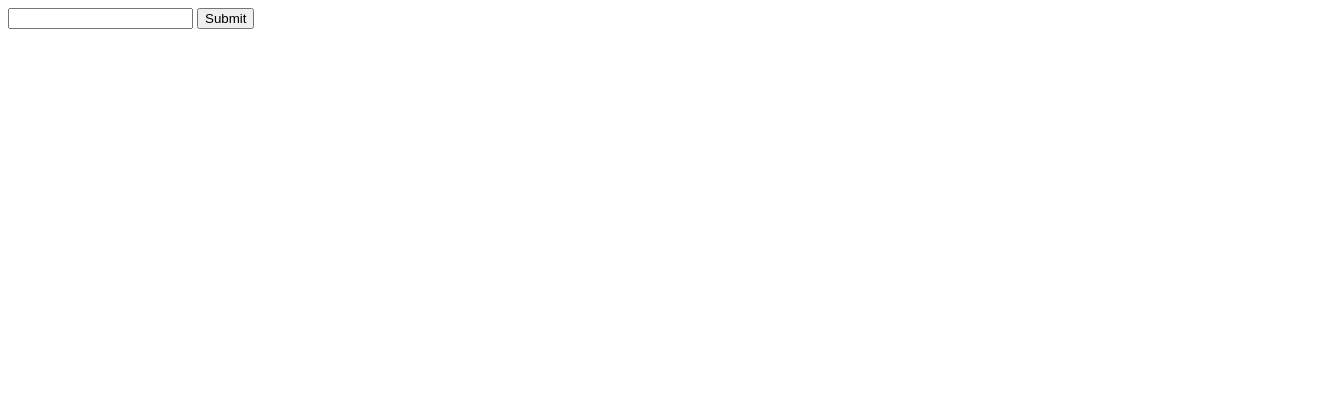
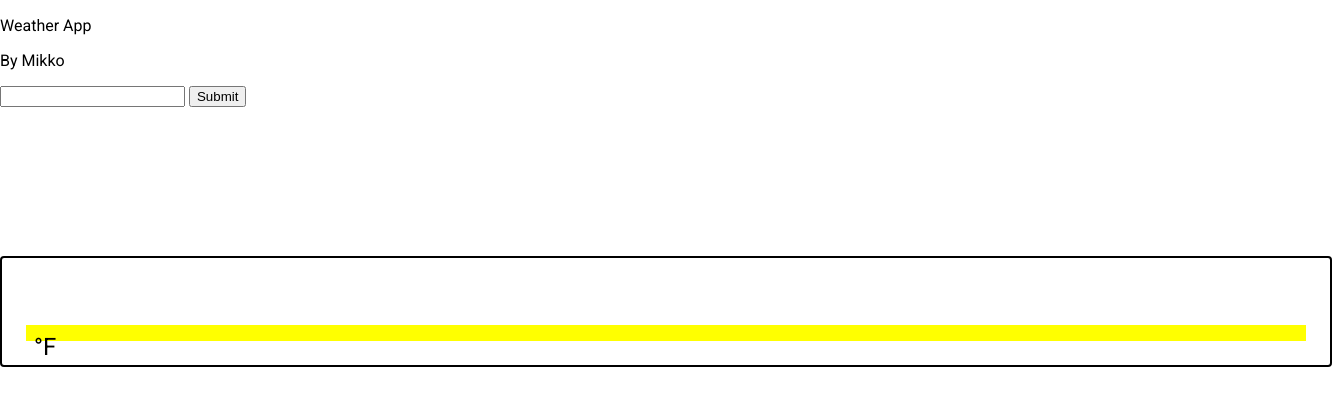
Before and after one commit to JohnMikko27/weather-app, a website built with webpack: page src/template.html in a window 1280 px wide. Shown: the whole page, 1332 px wide, since content can reach past the window. Built offline with nearby package versions, Linux system fonts and the light colour scheme.

Commit message:
Add degrees symbol to temperature part

```diff
--- a/src/components/controller.js
+++ b/src/components/controller.js
@@ -1,5 +1,5 @@
 import { fetchData } from './api';
-import displayData from './ui';
+import displayWeatherData from './ui';
 
 export default function handler() {
   //   const searchCityButton = document.querySelector('#searchCityButton');
@@ -9,7 +9,7 @@ export default function handler() {
     e.preventDefault();
     const data = await fetchData();
     console.log(data);
-    displayData(data);
+    displayWeatherData(data);
     searchCityForm.reset();
   });
 }
--- a/src/components/ui.js
+++ b/src/components/ui.js
@@ -1,4 +1,4 @@
-export default function displayData(data) {
+export default function displayWeatherData(data) {
 //   const weatherInformationContainer = document.querySelector('#weatherInformationContainer');
   console.log(data);
   //   weatherInformationContainer.textContent = `${data.country}, ${data.name}, ${data.region}, ${data.weatherCondition},
--- a/src/style.css
+++ b/src/style.css
@@ -0,0 +1,57 @@
+@import url("https://fonts.googleapis.com/css2?family=Libre+Baskerville&family=Roboto:wght@100;400&display=swap");
+
+body,
+html {
+  position: relative;
+  padding: 0;
+  margin: 0;
+  box-sizing: border-box;
+  font-family: "Roboto";
+  width: 100vw;
+  height: 100vh;
+}
+
+#header {
+}
+
+#weatherInformationContainer {
+  position: absolute;
+  display: grid;
+  grid-template-columns: 1fr;
+  border: 2px solid black;
+  border-radius: 4px;
+  padding: 1.5rem;
+  width: 100vw;
+  top: 30%;
+}
+
+/*
+ * use comments to organize styles and say what the styles do
+ */
+
+#top {
+  padding: 0.5rem;
+}
+
+#location {
+  font-size: 2.5rem;
+}
+
+#bottom {
+  display: grid;
+  grid-template-columns: 1fr 1fr;
+  background-color: yellow;
+  padding: 0.5rem;
+}
+
+#fahrenheit {
+  position: relative;
+  font-size: 4rem;
+}
+
+#fahrenheit::after {
+  content: "\00B0 F";
+  font-size: 1.5rem;
+  position: absolute;
+  top: 10%;
+}
--- a/src/template.html
+++ b/src/template.html
@@ -7,12 +7,24 @@
     <link rel="stylesheet" href="/src/style.css" />
   </head>
   <body>
+    <div id="header">
+      <div id="title">
+        <p>Weather App</p>
+        <p>By Mikko</p>
+      </div>
       <div>
-      <div id="weatherCard">
+        <form action="./index.js" method="post" id="searchCityForm">
+          <input type="search" />
+          <!-- This should be an the magnifying glass image  instead of a button element -->
+          <button type="submit" id="searchCityButton">Submit</button>
+        </form>
+      </div>
+    </div>
+
     <div id="weatherInformationContainer">
       <div id="top">
         <div id="weatherCondition"></div>
-            <div id="location"></div>
+        <h1 id="location"></h1>
       </div>
       <div id="bottom">
         <div id="fahrenheit"></div>
@@ -23,13 +35,6 @@
         </div>
       </div>
     </div>
-      </div>
-      <form action="./index.js" method="post" id="searchCityForm">
-        <input type="search" />
-        <!-- This should be an the magnifying glass image  instead of a button element -->
-        <button type="submit" id="searchCityButton">Submit</button>
-      </form>
-    </div>
   </body>
 </html>
 <!-- ask a question in the odin project -->
```
Lines whose indentation alone changed are shown as unchanged.
